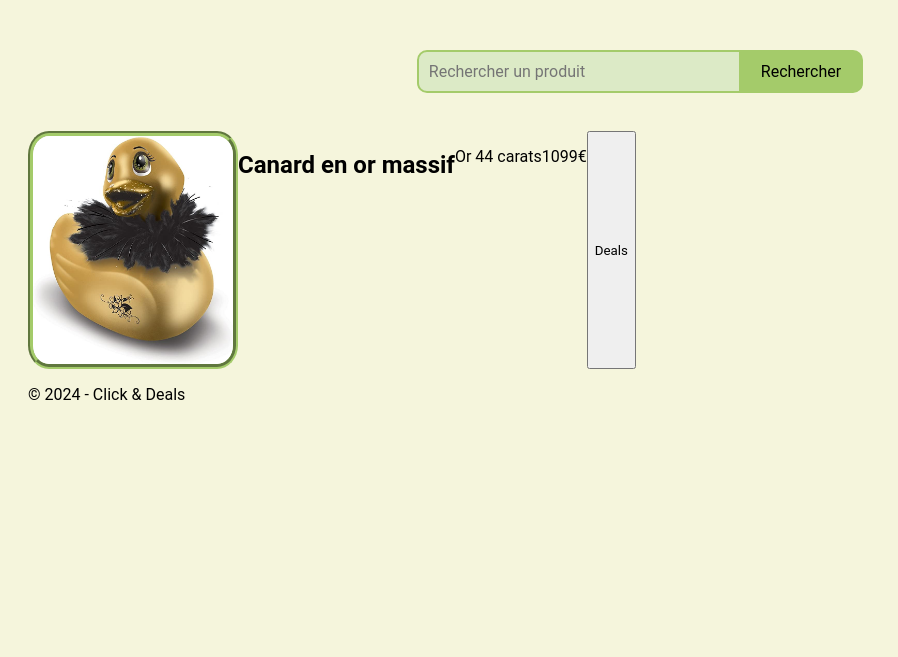
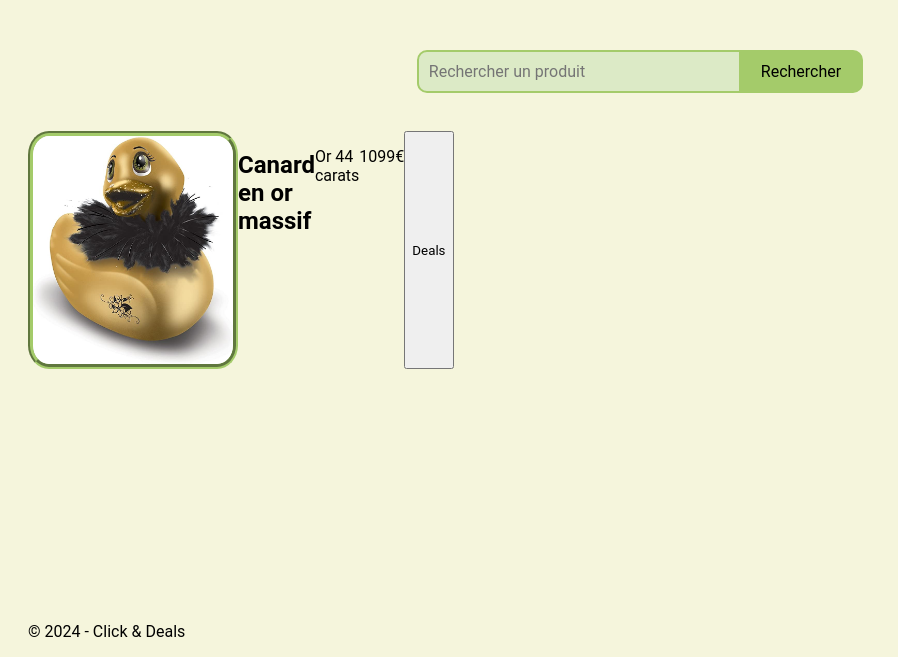
Before and after one commit to SyyeeIsNotAvailable/tp-web, a PHP site: page / in a window 1280 px wide. Shown: the part 169-826 px from the top of the page, without its empty margins (0-898 px from the left). Before the commit the page ends 569 px from the top, so only its background shows below. Run offline with PHP 8.4, Linux system fonts and the light colour scheme.

Commit message:
les articles sont dans un display grid

```diff
--- a/index.html
+++ b/index.html
@@ -26,6 +26,7 @@
         </div>
         </br>
         </br>
+        <div class="articles">
         <article>
             <img class="image-produit" src="images/produit1.jpg" alt="produit1" />
             <h2>Canard en or massif</h2>
@@ -37,6 +38,7 @@
                 <p>Voici un canard tout a fait unique !! C'est le seul sur le marché. C'est un canard qui est fait en or seulement. Pas un gramme d'une autre matière que l'or. L'or utilisé est validé par nous. Alors n'hésitez-pas et acheter le tant que vous pouvez !</p>
             </div>
         </article>
+        </div> <! fin de la div articles>
     </main>
     <footer>
         <p>&copy; 2024 - Click & Deals</p>
--- a/style.css
+++ b/style.css
@@ -121,3 +121,9 @@ nav a:hover {
     50% { background-color: #74a529; }
     100% { background-color: #a4cb6a; }
 }
+
+.articles{
+    display: grid;
+    grid-template-columns: 1fr 1fr 1fr;
+    grid-template-rows: 1fr 1fr;
+}
```
